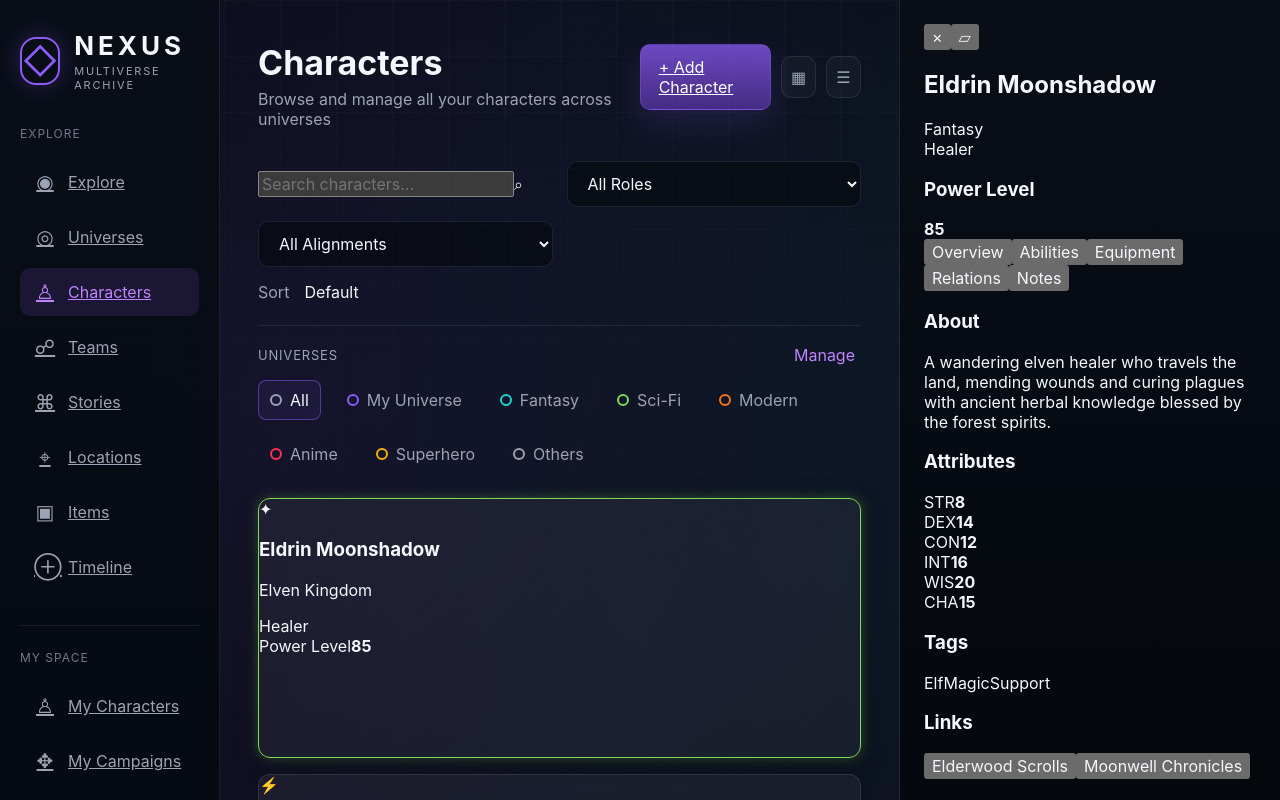
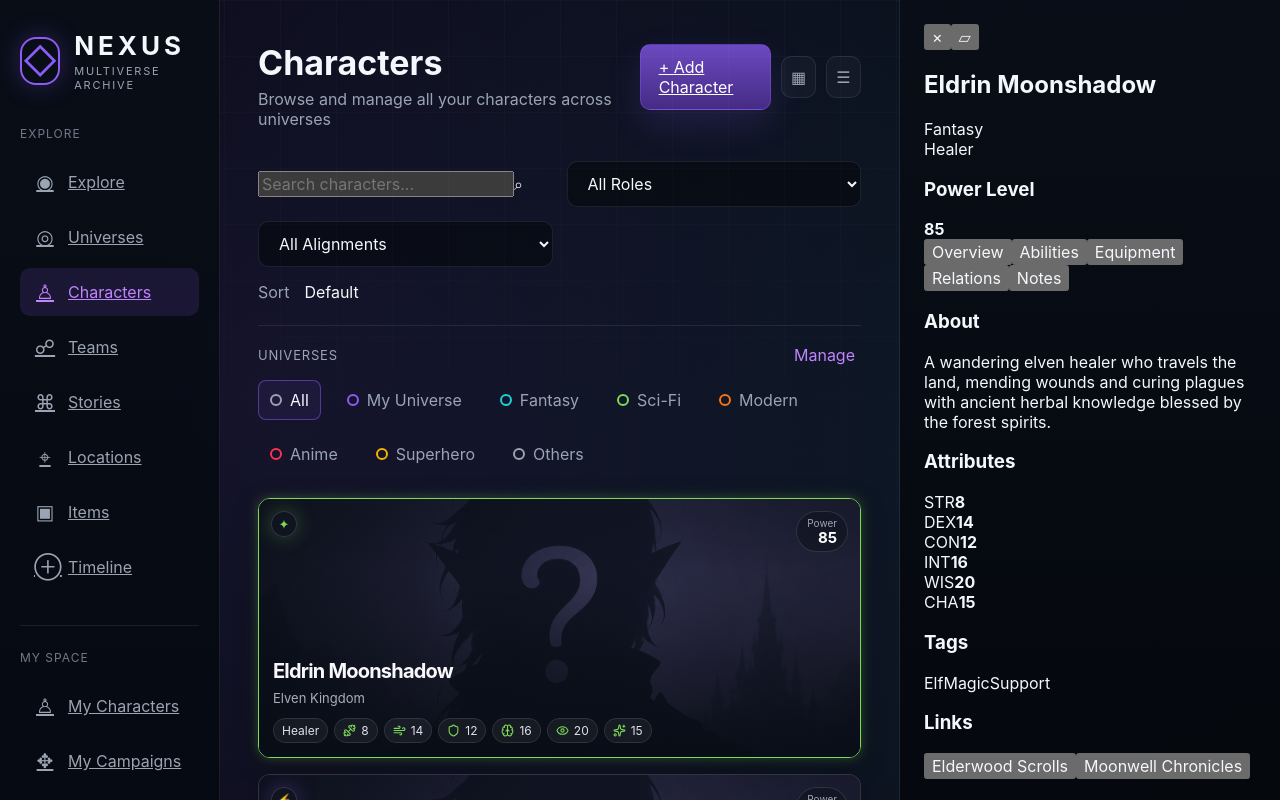
Before and after one commit to xging/mythic, a React (Vite) app in the folder apps/multiverse-front/: page / in a window 1280 px wide. Shown: the top 800 px of the page. Built offline with nearby package versions, Linux system fonts and the light colour scheme.

Commit message:
Card update

```diff
--- a/apps/multiverse-front/src/widgets/character-card/character-card.module.scss
+++ b/apps/multiverse-front/src/widgets/character-card/character-card.module.scss
@@ -1,99 +1,171 @@
 @use '@mythic/shared/styles' as *;
+
 .characterCard {
-  --accent: #8b5cf6;
-  --accent-glow: rgba(139, 92, 246, 0.34);
-  --power: 0%;
-  --image-gradient: linear-gradient(135deg, #19122d, #422063 46%, #111827);
+  // width: 360px;
+  height: 260px;
+  min-width: 360px;
+  min-height: 260px;
+
   position: relative;
-  display: flex;
-  flex-direction: column;
-  width: 100%;
-  min-height: 304px;
-  border-radius: 8px;
-  background: var(--image-gradient);
-  border: 1px solid rgba(255, 255, 255, 0.1);
   overflow: hidden;
-  cursor: pointer;
-  transition:
-    transform 0.2s ease,
-    box-shadow 0.2s ease,
-    border-color 0.2s ease;
-  &:hover {
-    transform: translateY(-2px);
-    box-shadow: 0 12px 24px rgba(0, 0, 0, 0.4);
-    border-color: var(--accent);
+  padding: 0;
+  gap: 0;
 }
-  &.selected {
-    border-color: var(--accent);
-    box-shadow: 0 0 20px var(--accent-glow);
-  }
+
 .cardArt {
   position: absolute;
-    top: 0;
-    left: 0;
-    right: 0;
-    bottom: 0;
-    background: var(--image-gradient);
-    opacity: 0.3;
+  inset: 0;
+  width: 100%;
+  height: 100%;
+  // background-image:
+  //   var(--image-gradient),
+  //   url('/assets/hero-placeholder.png');
+  background-size: cover;
+  background-position: center;
+  transform: scale(1.04);
+  transition: transform 0.35s ease;
 }
-  .cardSymbol {
+
+.characterCard:hover .cardArt {
+  transform: scale(1.1);
+}
+
+.cardOverlay {
   position: absolute;
-    top: 12px;
-    left: 12px;
-    font-size: $font-size-2xl;
-    z-index: 2;
+  inset: 0;
+  background:
+    linear-gradient(
+      to top,
+      rgba(9, 13, 22, 0.96) 0%,
+      rgba(9, 13, 22, 0.68) 36%,
+      rgba(9, 13, 22, 0.18) 72%
+    ),
+    linear-gradient(to right, rgba(9, 13, 22, 0.72), rgba(9, 13, 22, 0.06));
+  pointer-events: none;
 }
-  .cardContent {
+
+.cardTop {
   position: relative;
   z-index: 2;
+
+  display: flex;
+  align-items: flex-start;
+  justify-content: space-between;
+
   padding: 12px;
-    flex: 1;
+}
+
+.cardSymbol {
+  width: 26px;
+  height: 26px;
+  flex-shrink: 0;
+
+  display: grid;
+  place-items: center;
+
+  border: 1px solid rgba(255, 255, 255, 0.14);
+  border-radius: 50%;
+
+  color: var(--accent);
+  background: rgba(17, 22, 34, 0.72);
+  box-shadow: 0 0 20px var(--accent-glow);
+  backdrop-filter: blur(10px);
+
+  font-size: 13px;
+  line-height: 1;
+}
+
+.cardSymbol > * {
+  display: block;
+  line-height: 1;
+}
+
+.powerBadge {
+  display: grid;
+  justify-items: end;
+  gap: 2px;
+
+  padding: 6px 10px;
+  border: 1px solid rgba(255, 255, 255, 0.12);
+  border-radius: 999px;
+
+  background: rgba(17, 22, 34, 0.72);
+  backdrop-filter: blur(10px);
+}
+
+.powerBadge span {
+  color: rgba(226, 228, 240, 0.68);
+  font-size: 10px;
+  line-height: 1;
+}
+
+.powerBadge strong {
+  color: #ffffff;
+  font-size: 15px;
+  line-height: 1;
+}
+
+.cardContent {
+  position: absolute;
+  left: 14px;
+  right: 14px;
+  bottom: 14px;
+  z-index: 2;
+
+  display: grid;
+  gap: 8px;
+}
+
+.cardTitle {
+  margin: 0;
+
+  color: #f8f8fb;
+  font-size: 20px;
+  line-height: 1.05;
+  letter-spacing: -0.04em;
+}
+
+.cardUniverse {
+  margin: 0;
+
+  color: rgba(226, 228, 240, 0.74);
+  font-size: 13px;
+  line-height: 1.25;
+}
+
+.cardMeta {
   display: flex;
-    flex-direction: column;
-    h3 {
-      margin: 0;
-      font-size: $font-size-lg;
-      font-weight: $font-weight-bold;
-      color: $text-primary;
-      margin-bottom: 4px;
+  flex-wrap: wrap;
+  gap: 6px;
+
+  margin-top: 4px;
 }
-    p {
-      margin: 0;
-      font-size: $font-size-sm;
-      color: $text-muted;
-      margin-bottom: 8px;
+
+.cardTag {
+  display: inline-flex;
+  align-items: center;
+
+  min-height: 24px;
+  padding: 5px 8px;
+
+  border: 1px solid rgba(168, 176, 205, 0.16);
+  border-radius: 999px;
+
+  color: #dfe1ec;
+  background: rgba(255, 255, 255, 0.055);
+  backdrop-filter: blur(10px);
+
+  font-size: 12px;
+  line-height: 1;
 }
+
+.cardTag {
+  display: inline-flex;
+  align-items: center;
+  gap: 5px;
 }
-  .cardTags {
-    font-size: $font-size-xs;
+
+.cardTag svg {
+  flex-shrink: 0;
   color: var(--accent);
-    font-weight: $font-weight-semibold;
-    margin-bottom: auto;
 }
-  .powerRow {
-    display: flex;
-    justify-content: space-between;
-    align-items: center;
-    margin-top: 12px;
-    font-size: $font-size-xs;
-    color: $text-muted;
-    .powerValue {
-      color: var(--accent);
-      font-size: $font-size-md;
-    }
-  }
-  .powerTrack {
-    width: 100%;
-    height: 4px;
-    background: rgba(255, 255, 255, 0.1);
-    border-radius: 2px;
-    margin-top: 4px;
-    overflow: hidden;
-    .powerFill {
-      height: 100%;
-      width: var(--power);
-      background: linear-gradient(90deg, var(--accent), rgba(139, 92, 246, 0.6));
-      border-radius: 2px;
-    }
-  }
-}
--- a/apps/multiverse-front/src/widgets/character-card/character-card.tsx
+++ b/apps/multiverse-front/src/widgets/character-card/character-card.tsx
@@ -1,6 +1,9 @@
+import type { CSSProperties } from 'react';
 import type { Character } from '@mythic/entities/character';
 import { Card } from '@mythic/shared/ui';
 import { colorMap } from '@mythic/shared/lib';
+import { Dumbbell, Wind, Shield, Brain, Eye, Sparkles } from 'lucide-react';
+
 import styles from './character-card.module.scss';
 
 interface CharacterCardProps {
@@ -9,29 +12,65 @@ interface CharacterCardProps {
   onClick: () => void;
 }
 
+const attributeIcons = {
+  STR: Dumbbell,
+  DEX: Wind,
+  CON: Shield,
+  INT: Brain,
+  WIS: Eye,
+  CHA: Sparkles,
+} as const;
+
 export const CharacterCard = ({ character, isActive, onClick }: CharacterCardProps) => {
   const color = colorMap[character.color] ?? colorMap.purple;
+
   const style = {
     '--accent': color.accent,
     '--accent-glow': color.glow,
     '--power': `${character.power}%`,
     '--image-gradient': character.imageGradient,
-  } as React.CSSProperties;
+  } as CSSProperties;
+
+  const heroImagePlaceholder = '/assets/hero-placeholder.png';
 
   return (
-    <Card isSelected={isActive} onClick={onClick} data-id={character.id} style={style}>
-      <div className={styles.cardArt} />
-      <div className={styles.cardSymbol}>{character.symbol}</div>
+    <Card
+      isSelected={isActive}
+      onClick={onClick}
+      data-id={character.id}
+      style={style}
+      className={styles.characterCard}
+    >
+      <div className={styles.cardArt} style={{ backgroundImage: `url(${heroImagePlaceholder})` }} />
+
+      <div className={styles.cardOverlay} />
+
+      <div className={styles.cardTop}>
+        <span className={styles.cardSymbol}>{character.symbol}</span>
+
+        <div className={styles.powerBadge}>
+          <span>Power</span>
+          <strong>{character.power}</strong>
+        </div>
+      </div>
+
       <div className={styles.cardContent}>
-        <h3>{character.name}</h3>
+        <h3 className={styles.cardTitle}>{character.name}</h3>
         <p className={styles.cardUniverse}>{character.origin}</p>
-        <div className={styles.cardTags}>{character.role}</div>
-        <div className={styles.powerRow}>
-          <span>Power Level</span>
-          <strong className={styles.powerValue}>{character.power}</strong>
-        </div>
-        <div className={styles.powerTrack}>
-          <div className={styles.powerFill} />
+
+        <div className={styles.cardMeta}>
+          <span className={styles.cardTag}>{character.role}</span>
+
+          {Object.entries(character.attributes).map(([key, value]) => {
+            const Icon = attributeIcons[key as keyof typeof attributeIcons];
+
+            return (
+              <span key={key} className={styles.cardTag}>
+                <Icon size={13} strokeWidth={2} />
+                {value}
+              </span>
+            );
+          })}
         </div>
       </div>
     </Card>
--- a/eslint.config.js
+++ b/eslint.config.js
@@ -6,8 +6,6 @@ import globals from 'globals';
 import reactHooks from 'eslint-plugin-react-hooks';
 import reactRefresh from 'eslint-plugin-react-refresh';
 import tseslint from 'typescript-eslint';
-import eslintPluginPrettier from 'eslint-plugin-prettier';
-import eslintConfigPrettier from 'eslint-config-prettier';
 
 export default tseslint.config(
   {
@@ -15,7 +13,6 @@ export default tseslint.config(
   },
   js.configs.recommended,
   ...tseslint.configs.recommended,
-  eslintConfigPrettier,
   {
     files: ['**/*.{ts,tsx}'],
     languageOptions: {
@@ -24,12 +21,10 @@ export default tseslint.config(
     plugins: {
       'react-hooks': reactHooks,
       'react-refresh': reactRefresh,
-      prettier: eslintPluginPrettier,
     },
     rules: {
       ...reactHooks.configs.recommended.rules,
       'react-refresh/only-export-components': ['warn', { allowConstantExport: true }],
-      'prettier/prettier': 'error',
     },
   },
   storybook.configs['flat/recommended'],
```
Also changed, not shown: package.json (+10 -16 lines), apps/multiverse-front/public/assets/hero-placeholder.png (added), 1 other file (tests, documents, lock files or other folders). Lines whose indentation alone changed are shown as unchanged.
